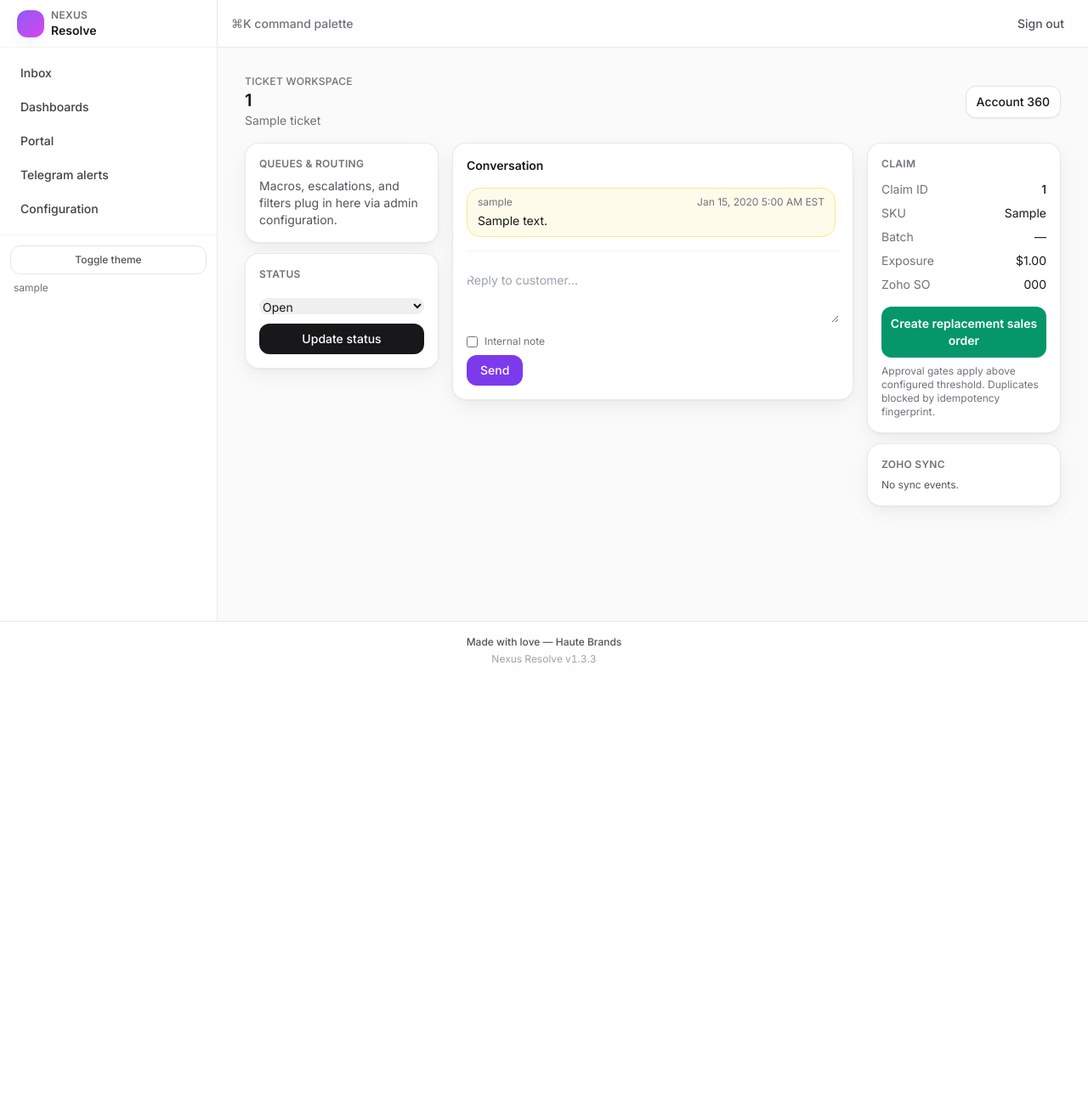
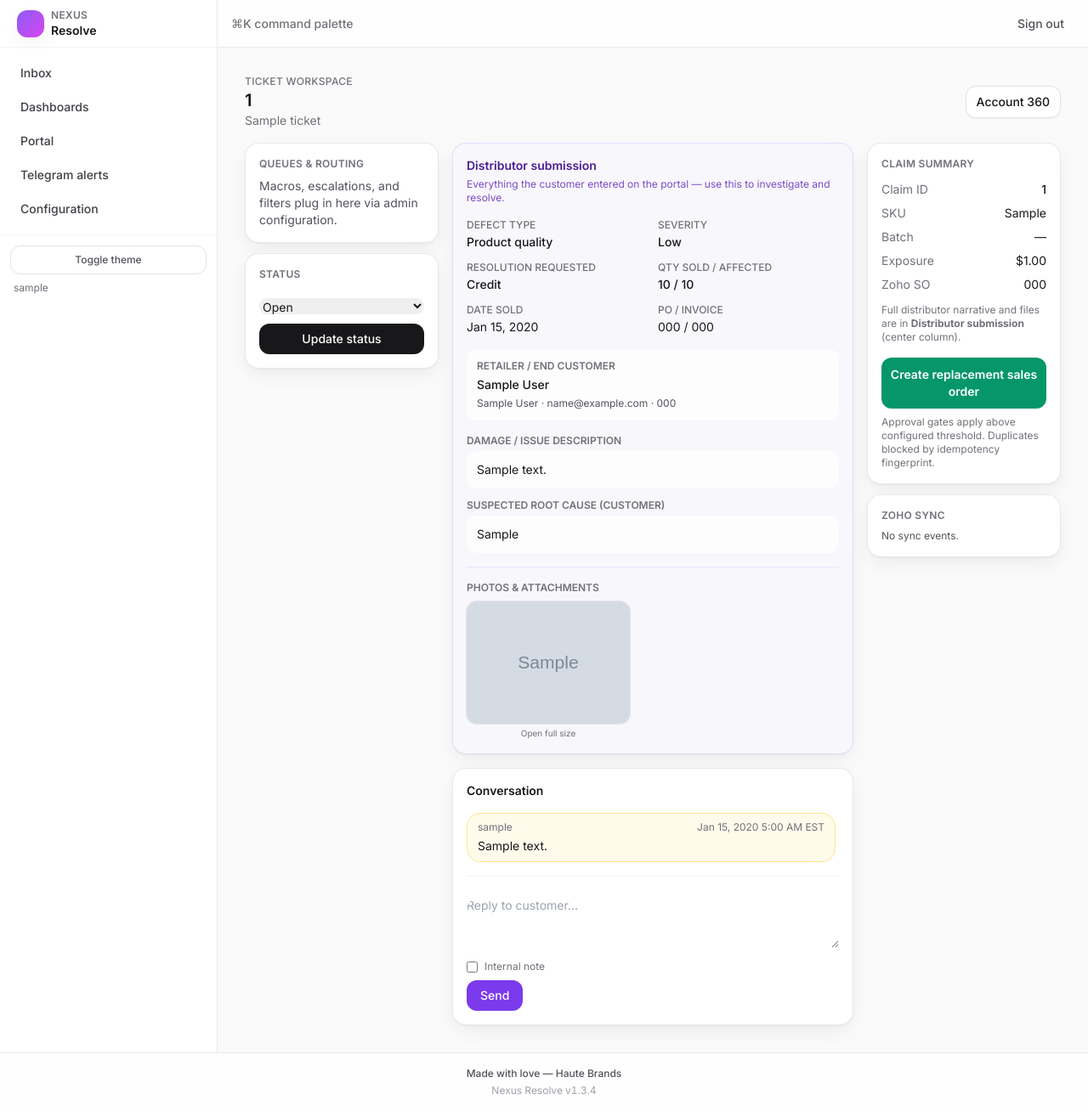
Before and after one commit to kidevu123/Quality-Incident-Portal, a Django app: page /tickets/1/ in a window 1280 px wide. Shown: the whole page at 85% size. Before the commit the page ends 780 px from the top, so only its background shows below. Run offline with Django 4.2, Linux system fonts and the light colour scheme; the visitor is signed in with stand-in values (Sample User, id 1); data comes from the database, SQL or seed files in the repository; tables that the repository leaves empty hold one stand-in row (values such as "Sample post"); grey boxes marked "Sample" are stand-in pictures; data that the repository does not hold is empty; parts of the project's set-up code (start-up, migrations or seed data) failed here and were passed over; some libraries are stand-ins or nearby versions.

Commit message:
Staff workspace: show full distributor claim, photos, and attachments
- Prefetch claim end_customer and ordered attachments
- Distributor submission panel: defect, severity, resolution, qty, dates, PO/invoice, retailer, narratives
- Image/video/document rendering; portal sets attachment kind from file type
- Claim sidebar points agents to submission block; version 1.3.4

Made-with: Cursor

```diff
--- a/apps/support/staff_views.py
+++ b/apps/support/staff_views.py
@@ -1,7 +1,7 @@
 from django.contrib import messages
 from django.contrib.auth.mixins import LoginRequiredMixin, UserPassesTestMixin
 from django.contrib.auth.views import redirect_to_login
-from django.db.models import Count, Sum
+from django.db.models import Count, Prefetch, Sum
 from django.shortcuts import redirect
 from django.urls import reverse
 from django.views import View
@@ -9,7 +9,7 @@ from django.views.generic import DetailView, ListView, TemplateView
 
 from apps.accounts.models import Role
 from apps.accounts.permissions import user_has_role
-from apps.claims.models import Claim
+from apps.claims.models import Claim, ClaimAttachment
 from apps.crm.models import CustomerAccount
 from apps.quality.models import Investigation, QualityIncident
 from apps.support.models import Ticket, TicketMessage, TicketStatus
@@ -77,12 +77,15 @@ class TicketWorkspaceView(LoginRequiredMixin, StaffUserMixin, DetailView):
     slug_url_kwarg = "public_id"
 
     def get_queryset(self):
+        att_qs = ClaimAttachment.objects.select_related("uploaded_by").order_by("created_at")
         return Ticket.objects.select_related("customer_account", "assignee").prefetch_related(
             "messages__author",
             "claim__product__manufacturer",
             "claim__batch",
+            "claim__end_customer",
             "claim__reimbursement",
             "claim__zoho_logs",
+            Prefetch("claim__attachments", queryset=att_qs),
         )
 
     def get_context_data(self, **kwargs):
--- a/config/version.py
+++ b/config/version.py
@@ -4,4 +4,4 @@ Bump VERSION here immediately with every release (merge to main / tag / deploy)
 Optional CI stamp: set NEXUS_APP_VERSION_OVERRIDE in the environment (rare); do not pin version in .env otherwise.
 """
 
-VERSION = "1.3.3"
+VERSION = "1.3.4"
--- a/templates/support/ticket_workspace.html
+++ b/templates/support/ticket_workspace.html
@@ -33,6 +33,71 @@
       </div>
     </section>
     <section class="lg:col-span-6 space-y-4">
+      {% with c=ticket.claim %}
+      {% if c %}
+      <div class="rounded-2xl border border-violet-200/80 bg-violet-50/40 p-4 shadow-soft dark:border-violet-900/40 dark:bg-violet-950/20">
+        <h2 class="text-sm font-semibold text-violet-900 dark:text-violet-100">Distributor submission</h2>
+        <p class="mt-1 text-xs text-violet-800/80 dark:text-violet-300/90">Everything the customer entered on the portal — use this to investigate and resolve.</p>
+        <dl class="mt-4 grid gap-3 text-sm sm:grid-cols-2">
+          <div><dt class="text-xs font-medium uppercase text-zinc-500">Defect type</dt><dd class="mt-0.5 font-medium text-zinc-900 dark:text-zinc-100">{{ c.get_defect_type_display }}</dd></div>
+          <div><dt class="text-xs font-medium uppercase text-zinc-500">Severity</dt><dd class="mt-0.5 font-medium text-zinc-900 dark:text-zinc-100">{{ c.get_severity_display }}</dd></div>
+          <div><dt class="text-xs font-medium uppercase text-zinc-500">Resolution requested</dt><dd class="mt-0.5 font-medium text-zinc-900 dark:text-zinc-100">{{ c.get_resolution_requested_display }}</dd></div>
+          <div><dt class="text-xs font-medium uppercase text-zinc-500">Qty sold / affected</dt><dd class="mt-0.5 font-medium text-zinc-900 dark:text-zinc-100">{{ c.quantity_sold }} / {{ c.quantity_affected }}</dd></div>
+          <div><dt class="text-xs font-medium uppercase text-zinc-500">Date sold</dt><dd class="mt-0.5 text-zinc-900 dark:text-zinc-100">{% if c.date_sold %}{{ c.date_sold|date:"M j, Y" }}{% else %}—{% endif %}</dd></div>
+          <div><dt class="text-xs font-medium uppercase text-zinc-500">PO / Invoice</dt><dd class="mt-0.5 break-all text-zinc-900 dark:text-zinc-100">{% if c.po_number %}{{ c.po_number }}{% else %}—{% endif %} / {% if c.invoice_number %}{{ c.invoice_number }}{% else %}—{% endif %}</dd></div>
+        </dl>
+        {% if c.end_customer %}
+        <div class="mt-4 rounded-xl bg-white/80 p-3 text-sm dark:bg-zinc-900/50">
+          <div class="text-xs font-semibold uppercase text-zinc-500">Retailer / end customer</div>
+          <div class="mt-1 font-medium">{{ c.end_customer.retailer_name }}</div>
+          {% if c.end_customer.contact_name or c.end_customer.email or c.end_customer.phone %}
+          <div class="mt-1 text-xs text-zinc-600 dark:text-zinc-400">{{ c.end_customer.contact_name }}{% if c.end_customer.email %} · {{ c.end_customer.email }}{% endif %}{% if c.end_customer.phone %} · {{ c.end_customer.phone }}{% endif %}</div>
+          {% endif %}
+        </div>
+        {% endif %}
+        {% if c.damage_description %}
+        <div class="mt-4">
+          <div class="text-xs font-semibold uppercase text-zinc-500">Damage / issue description</div>
+          <div class="mt-1 whitespace-pre-wrap rounded-xl bg-white/80 p-3 text-sm text-zinc-900 dark:bg-zinc-100 dark:bg-zinc-900/80">{{ c.damage_description }}</div>
+        </div>
+        {% endif %}
+        {% if c.suspected_root_cause_customer %}
+        <div class="mt-3">
+          <div class="text-xs font-semibold uppercase text-zinc-500">Suspected root cause (customer)</div>
+          <div class="mt-1 whitespace-pre-wrap rounded-xl bg-white/80 p-3 text-sm text-zinc-900 dark:bg-zinc-100 dark:bg-zinc-900/80">{{ c.suspected_root_cause_customer }}</div>
+        </div>
+        {% endif %}
+        <div class="mt-4 border-t border-violet-200/60 pt-4 dark:border-violet-800/50">
+          <div class="text-xs font-semibold uppercase text-zinc-500">Photos &amp; attachments</div>
+          {% if c.attachments.all %}
+          <div class="mt-2 flex flex-wrap gap-3">
+            {% for a in c.attachments.all %}
+            {% if a.kind == 'image' %}
+            <a href="{{ a.file.url }}" target="_blank" rel="noopener noreferrer" class="group block shrink-0">
+              <img src="{{ a.file.url }}" alt="Claim attachment {{ forloop.counter }}" class="h-36 w-auto max-w-[220px] rounded-xl object-cover shadow-sm ring-1 ring-zinc-200 transition group-hover:ring-violet-400 dark:ring-zinc-700" loading="lazy" decoding="async">
+              <span class="mt-1 block text-center text-[10px] text-zinc-500">Open full size</span>
+            </a>
+            {% elif a.kind == 'video' %}
+            <div class="max-w-full">
+              <video controls class="max-h-52 max-w-full rounded-xl ring-1 ring-zinc-200 dark:ring-zinc-700" preload="metadata">
+                <source src="{{ a.file.url }}" />
+              </video>
+            </div>
+            {% else %}
+            <a href="{{ a.file.url }}" target="_blank" rel="noopener noreferrer" class="inline-flex items-center gap-2 rounded-xl border border-zinc-200 bg-white px-3 py-2 text-xs font-medium text-zinc-800 hover:bg-zinc-50 dark:border-zinc-600 dark:bg-zinc-900 dark:text-zinc-200 dark:hover:bg-zinc-800">
+              <span>{{ a.get_kind_display }}</span>
+              <span class="text-violet-600 dark:text-violet-400">Download</span>
+            </a>
+            {% endif %}
+            {% endfor %}
+          </div>
+          {% else %}
+          <p class="mt-2 text-xs text-zinc-500">No files were uploaded for this claim.</p>
+          {% endif %}
+        </div>
+      </div>
+      {% endif %}
+      {% endwith %}
       <div class="rounded-2xl border border-zinc-200/80 bg-white p-4 shadow-soft dark:border-zinc-800 dark:bg-zinc-900">
         <h2 class="text-sm font-semibold">Conversation</h2>
         <div class="mt-4 max-h-[480px] space-y-3 overflow-y-auto pr-1">
@@ -60,7 +125,7 @@
       {% with c=ticket.claim %}
       {% if c %}
       <div class="rounded-2xl border border-zinc-200/80 bg-white p-4 shadow-soft dark:border-zinc-800 dark:bg-zinc-900">
-        <h2 class="text-xs font-semibold uppercase tracking-wide text-zinc-500">Claim</h2>
+        <h2 class="text-xs font-semibold uppercase tracking-wide text-zinc-500">Claim summary</h2>
         <dl class="mt-3 space-y-2 text-sm">
           <div class="flex justify-between gap-2"><dt class="text-zinc-500">Claim ID</dt><dd class="font-medium">{{ c.public_id }}</dd></div>
           <div class="flex justify-between gap-2"><dt class="text-zinc-500">SKU</dt><dd>{{ c.product.sku }}</dd></div>
@@ -68,6 +133,7 @@
           <div class="flex justify-between gap-2"><dt class="text-zinc-500">Exposure</dt><dd>${{ c.estimated_exposure }}</dd></div>
           <div class="flex justify-between gap-2"><dt class="text-zinc-500">Zoho SO</dt><dd class="truncate">{{ c.zoho_replacement_so_number|default:"—" }}</dd></div>
         </dl>
+        <p class="mt-3 text-xs text-zinc-500">Full distributor narrative and files are in <strong>Distributor submission</strong> (center column).</p>
         <form method="post" class="mt-4">
           {% csrf_token %}
           <input type="hidden" name="action" value="zoho_replacement">
```
Also changed, not shown: apps/portal/views.py (+14 -1 lines).
